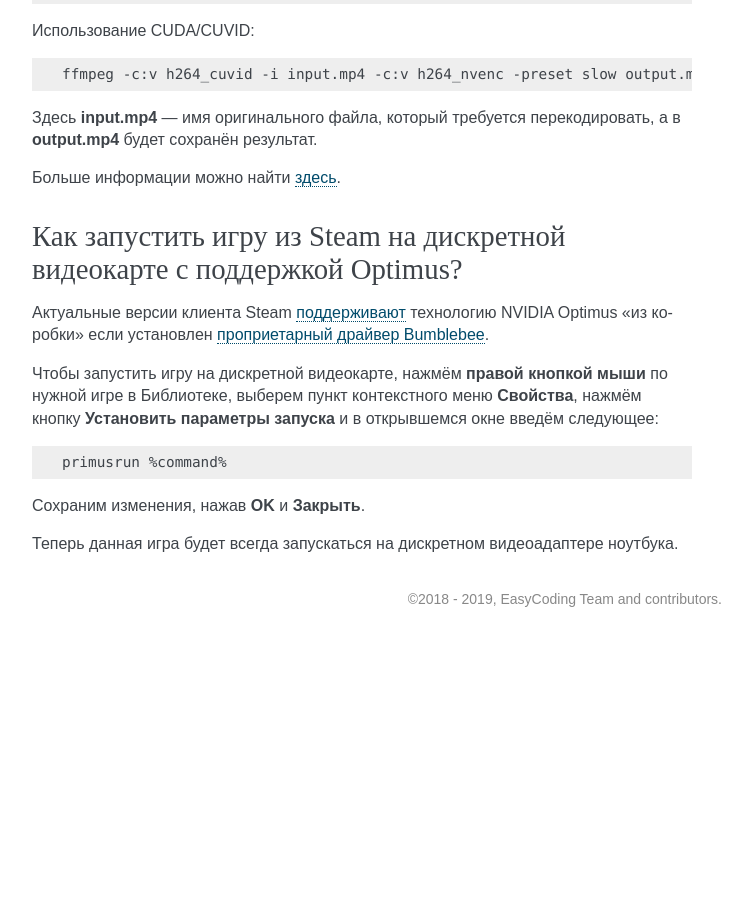
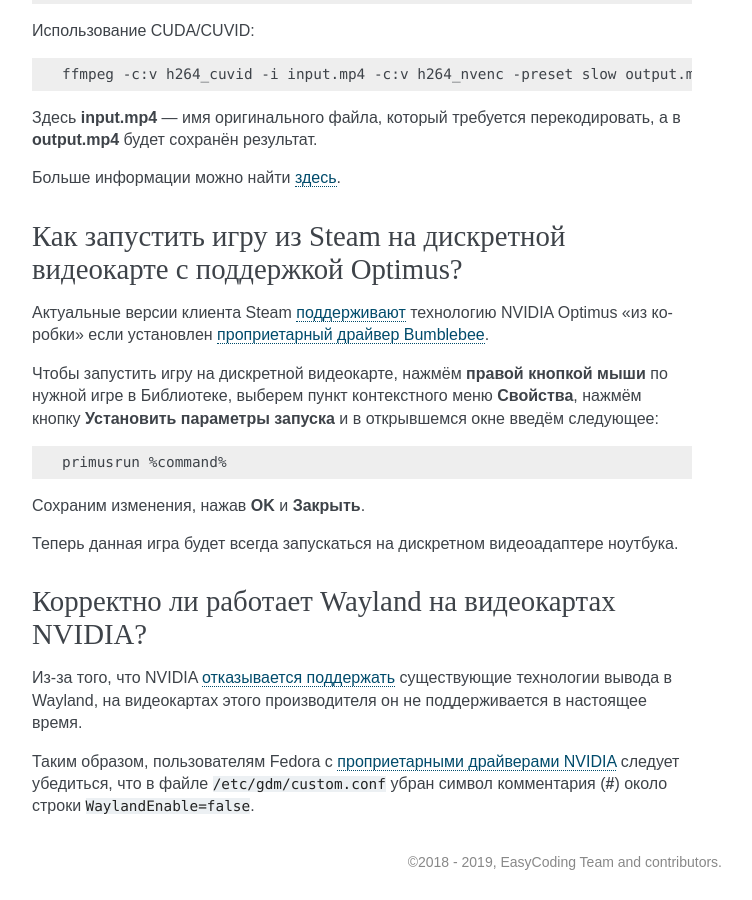
Before and after one commit to RussianFedora/FAQ, a Sphinx documentation site: the page built from source/hardware.rst, in a window 1280 px wide and 900 px high, scrolled down 15139 px. Shown: the whole window, without its empty margins (388-1140 px from the left). Built offline with Sphinx 7.4.7, drawn with Linux system fonts in a browser that asks for light colours; before the commit the page ends 15776 px from its top, so only the background shows below that; some of the changed text lies outside the part shown.

Commit message:
Added question about NVIDIA and Wayland.

```diff
--- a/source/hardware.rst
+++ b/source/hardware.rst
@@ -862,3 +862,13 @@
 Сохраним изменения, нажав **OK** и **Закрыть**.
 
 Теперь данная игра будет всегда запускаться на дискретном видеоадаптере ноутбука.
+
+.. index:: nvidia, gpu, wayland
+.. _nvidia-wayland:
+
+Корректно ли работает Wayland на видеокартах NVIDIA?
+=======================================================
+
+Из-за того, что NVIDIA `отказывается поддержать <https://ru.wikipedia.org/wiki/%D0%A1%D0%B8%D0%BD%D0%B4%D1%80%D0%BE%D0%BC_%D0%BD%D0%B5%D0%BF%D1%80%D0%B8%D1%8F%D1%82%D0%B8%D1%8F_%D1%87%D1%83%D0%B6%D0%BE%D0%B9_%D1%80%D0%B0%D0%B7%D1%80%D0%B0%D0%B1%D0%BE%D1%82%D0%BA%D0%B8>`__ существующие технологии вывода в Wayland, на видеокартах этого производителя он не поддерживается в настоящее время.
+
+Таким образом, пользователям Fedora с :ref:`проприетарными драйверами NVIDIA <nvidia-drivers>` следует убедиться, что в файле ``/etc/gdm/custom.conf`` убран символ комментария (**#**) около строки ``WaylandEnable=false``.
```
